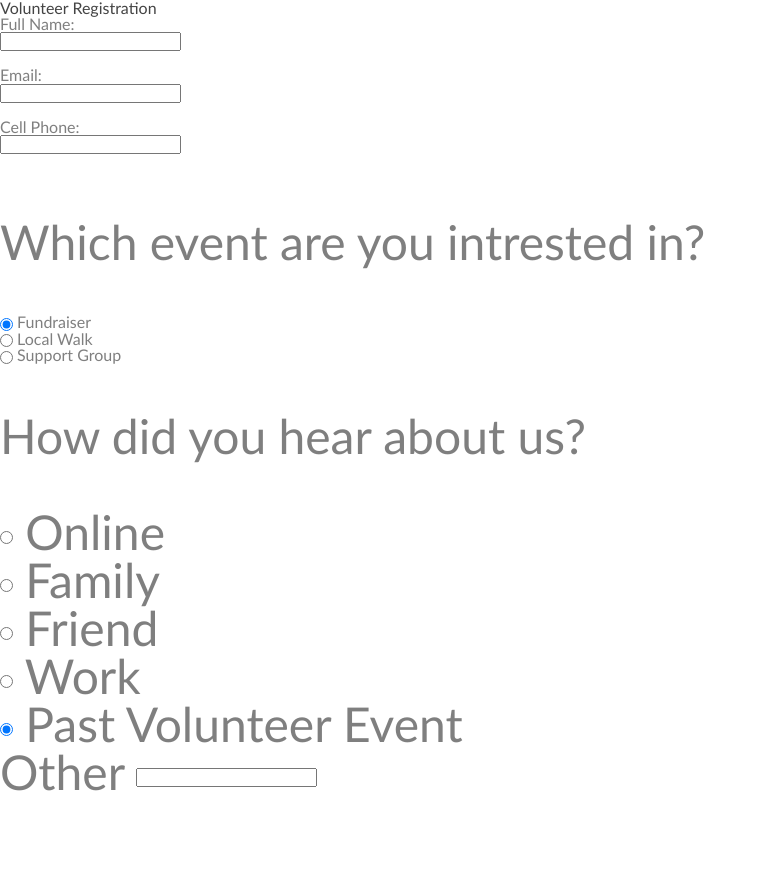
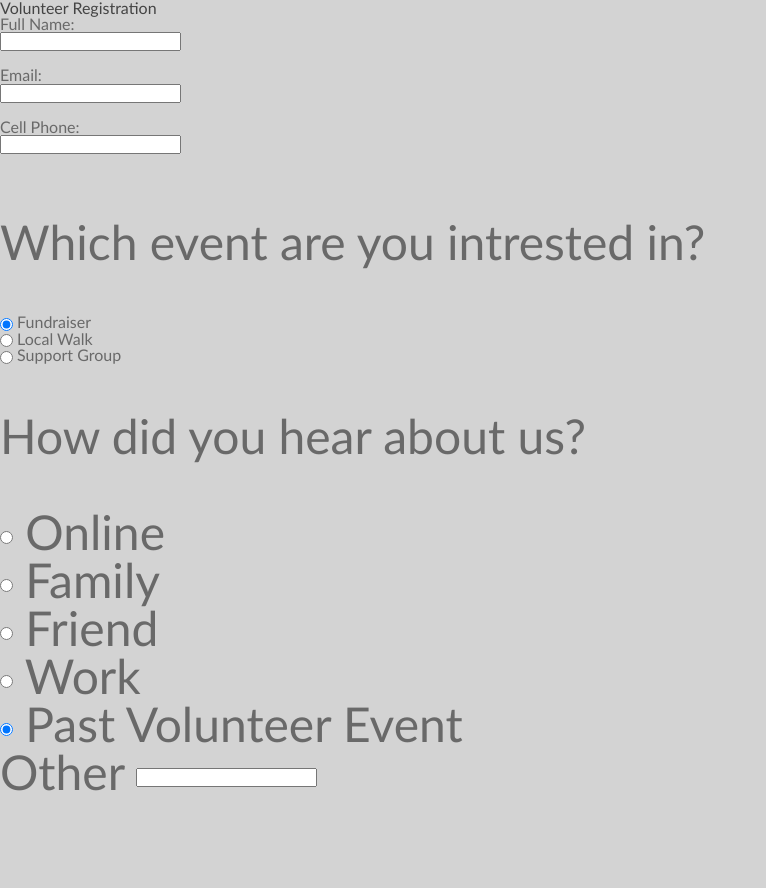
Before and after one commit to andigibson93/team-16, a Flask app: page /volunteer in a window 1280 px wide. Shown: the top 888 px of the page, without its empty margins (0-766 px from the left). Run offline with Flask 2, Linux system fonts and the light colour scheme; some libraries are stand-ins or nearby versions.

Commit message:
volunteer design

```diff
--- a/templates/volunteer.html
+++ b/templates/volunteer.html
@@ -68,6 +68,9 @@
       <input type="submit" value="Submit">
 
 </form>
-
-  </body>
+    <style>
+    body {
+       background-color: lightgrey;
+    }
+    </style>
   </html>
```
